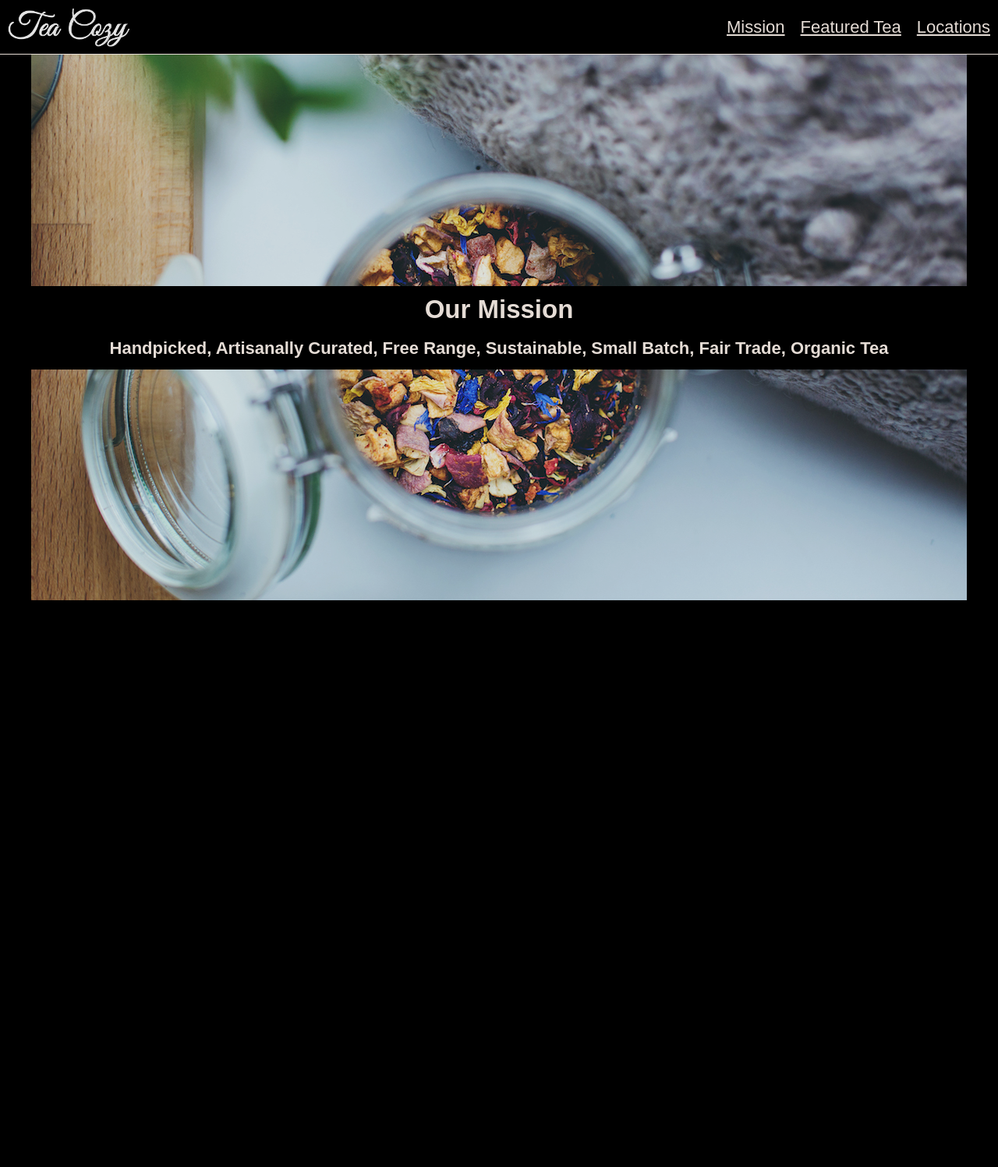
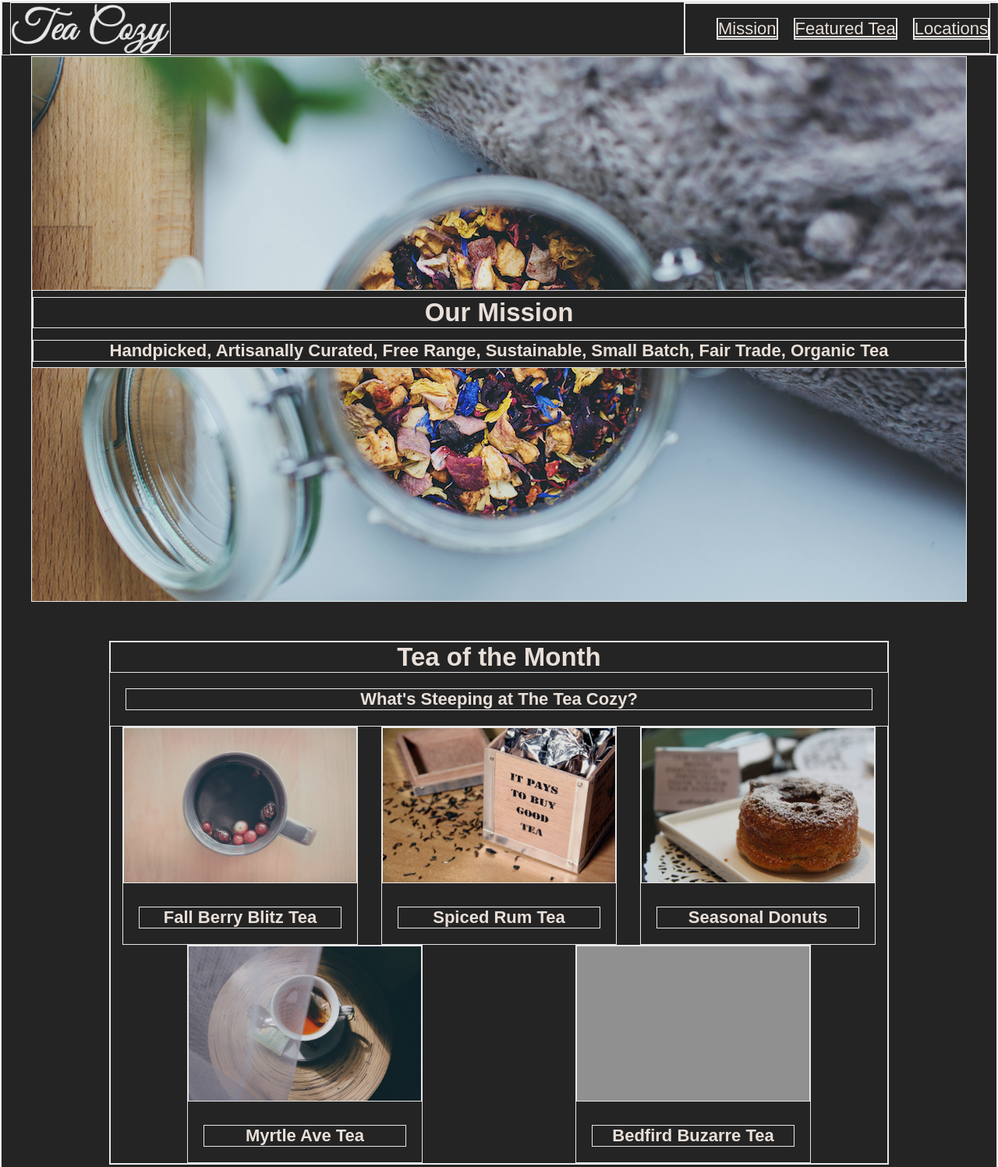
Before and after one commit to seongwook8/practice_flexbox, a plain HTML site: page index.html in a window 1280 px wide. Shown: the top 1497 px of the page at 78% size. Before the commit the page ends 800 px from the top, so only its background shows below. Drawn offline with Linux system fonts and the light colour scheme; grey boxes are pictures that could not be loaded.

Commit message:
completed

```diff
--- a/index.html
+++ b/index.html
@@ -22,25 +22,91 @@
     <script src="" async defer></script>
 
     <header>
-
-        <nav>
-            <img src="resources/img/img-tea-cozy-logo.png" alt="This is the main logo for Tea Cozy">
-            <ul>
-                <li><a href="#"></a>Mission</li>
-                <li><a href="#"></a>Featured Tea</li>
-                <li><a href="#"></a>Locations</li>
+        <img src="/resources/img/img-tea-cozy-logo.png" alt="" class="logo">
+        <nav class="nav">
+            <ul class="nav_list">
+                <li class="nav_items"><a href="#mission" class="nav_links">Mission</a></li>
+                <li class="nav_items"><a href="#featured" class="nav_links">Featured Tea</a></li>
+                <li class="nav_items"><a href="#locations" class="nav_links">Locations</a></li>
             </ul>
         </nav>
     </header>
 
-    <section class="hero">
-        <div class="quote">
+    <section class="mission" id="mission">
+        <div class="mission_text">
             <h2>Our Mission</h2>
             <h4>Handpicked, Artisanally Curated, Free Range, Sustainable, Small Batch, Fair Trade, Organic Tea</h4>
         </div>
-
     </section>
 
+    <section class="featured" id="featured">
+        <h2>Tea of the Month</h2>
+        <h4>What's Steeping at The Tea Cozy?</h4>
+        <div class="teas">
+            <div class="tea">
+                <img src="resources/img/img-berryblitz.jpg" alt="" class="tea_img">
+                <h4 class="tea_name">Fall Berry Blitz Tea</h4>
+            </div>
+            <div class="tea">
+                <img src="resources/img/img-spiced-rum.jpg" alt="" class="tea_img">
+                <h4 class="tea_name">Spiced Rum Tea</h4>
+            </div>
+            <div class="tea">
+                <img src="resources/img/img-donut.jpg" alt="" class="tea_img">
+                <h4 class="tea_name">Seasonal Donuts</h4>
+            </div>
+            <div class="tea">
+                <img src="resources/img/img-myrtle-ave.jpg" alt="" class="tea_img">
+                <h4 class="tea_name">Myrtle Ave Tea</h4>
+            </div>
+            <div class="tea">
+                <img src="resources/img/img-bedford-bizarre.jpg" alt="" class="tea_img">
+                <h4 class="tea_name">Bedfird Buzarre Tea</h4>
+            </div>
+        </div>
+    </section>
+
+    <section class="locations" id="locations">
+        <h2>Locations</h2>
+        <div class="location_boxes">
+
+            <div class="location_box">
+                <h3 class="Area">Downtown</h3>
+
+                <p>384 West 4th St</p>
+                <p>Suite 108</p>
+                <p>Portland, Maine</p>
+
+
+            </div>
+            <div class="location_box">
+                <h3 class="Area">East Bayside</h3>
+
+                <p>3433 Phisherman's Avenue</p>
+                <p>(Northwest Corner)</p>
+                <p>Portland, Maine</p>
+
+            </div>
+            <div class="location_box">
+                <h3 class="Area">Oakdale</h3>
+                <p>515 Crescent Avenue</p>
+                <p>Second Floor</p>
+                <p>Portland, Main</p>
+            </div>
+        </div>
+    </section>
+
+    <section class="contact">
+        <h2>The Tea Cozy</h2>
+        <h5>contact@tehteacozy.com</h5>
+        <h5>917-555-8904</h5>
+    </section>
+
+    <footer>
+        <h5>copyright The Tea Cozy 2017</h5>
+    </footer>
 </body>
 
+
+
 </html>
--- a/resources/css/style.css
+++ b/resources/css/style.css
@@ -1,81 +1,157 @@
-* {
+*,
+*::before,
+*::after {
     box-sizing: border-box;
-    padding: 0;
+    border: 1px solid white;
     margin: 0;
-    /* border: 1px solid seashell */
 }
 
 body {
-    background-color: black;
+    background-color: rgb(36, 36, 36);
+    color: seashell;
     font-family: Arial, Helvetica, sans-serif;
     font-size: 22px;
-    color: seashell;
     opacity: 0.9;
     text-align: center;
-    position: relative;
+    margin: 0;
+}
+
+h1,
+h2,
+h3,
+h4,
+h5,
+h6 {
+    margin: 0;
 }
 
 header {
-    top: 0;
     position: fixed;
-    border-color: seashell;
-    border-width: 0;
-    border-bottom: 1px;
-    border-style: solid;
+    z-index: 1;
+    display: flex;
+    height: 69px;
+    justify-content: space-between;
+    background-color: rgb(36, 36, 36);
     width: 100%;
+    border-bottom: 1px solid seashell;
 }
 
-li {
+.logo {
+    display: block;
+    margin-left: 10px;
+}
+
+nav {
+    display: flex;
+}
+
+.nav_list {
+    display: flex;
+    justify-content: space-around;
+    gap: 20px;
+    align-items: center;
+    margin-right: 10px;
     list-style: none;
 }
 
-a {
-    text-decoration: none;
+.nav_links {
+    color: seashell;
 }
 
-nav {
-    margin: auto;
-    display: flex;
-    justify-content: space-between;
-    align-items: center;
-    height: 69px;
-    margin-right: 10px;
+section {
+    position: relative;
+    top: 70px;
 }
 
-nav img {
-    height: 50px;
-    margin-left: 10px;
+footer {
+    position: relative;
+    top: 70px;
 }
 
-nav ul {
+.mission {
+    background-image: url(/resources/img/img-mission-background.jpg);
+    width: 1200px;
+    height: 700px;
+    display: flex;
+    margin: 0 auto;
+}
+
+.mission_text {
+    background-color: rgb(36, 36, 36);
+    height: 100px;
+    display: flex;
+    flex-direction: column;
+    width: 100%;
+    justify-content: space-around;
+    margin: auto 0;
+}
+
+.featured {
+    display: flex;
+    flex-direction: column;
+    max-width: 1000px;
+    margin: 50px auto;
+}
+
+.featured h4 {
+    margin: 20px;
+}
+
+.teas {
+    display: flex;
+    flex-wrap: wrap;
+    justify-content: space-around;
+    align-content: space-around;
+    max-width: 1000px;
+}
+
+.tea {
+    display: flex;
+    flex-direction: column;
+}
+
+.tea_img {
+    height: 200px;
+    width: 300px;
+    margin-bottom: 10px;
+}
+
+.locations {
+    background-image: url(/resources/img/img-locations-background.jpg);
+    display: flex;
+    flex-direction: column;
+    height: 500px;
+    width: 1200px;
+    margin: 0 auto;
+}
+
+.locations h2 {
+    margin-top: 70px;
+}
+
+.location_boxes {
     display: flex;
     justify-content: space-around;
-    align-items: center;
-    gap: 20px;
-
+    margin-top: 15px;
 }
 
-nav li {
-    text-decoration: underline;
-
+.location_box {
+    background-color: rgb(36, 36, 36);
+    height: 300px;
+    width: 300px;
+    display: flex;
+    flex-direction: column;
+    justify-content: space-around;
 }
 
-
-section.hero {
-    position: relative;
-    top: 70px;
-    background-image: url(/resources/img/img-mission-background.jpg);
+.contact {
+    height: 200px;
     display: flex;
-    justify-content: center;
-    height: 700px;
-    width: 1200px;
-    margin: 0 auto;
-    align-items: center;
+    flex-direction: column;
+    justify-content: space-around;
 }
 
-.hero .quote {
-    background-color: black;
-    width: 100%;
-    padding: 5px 0 2px 0;
-    line-height: 50px;
+footer {
+    padding: 20px;
+    text-align: left;
 }
```
Also changed, not shown: 2 other files.
